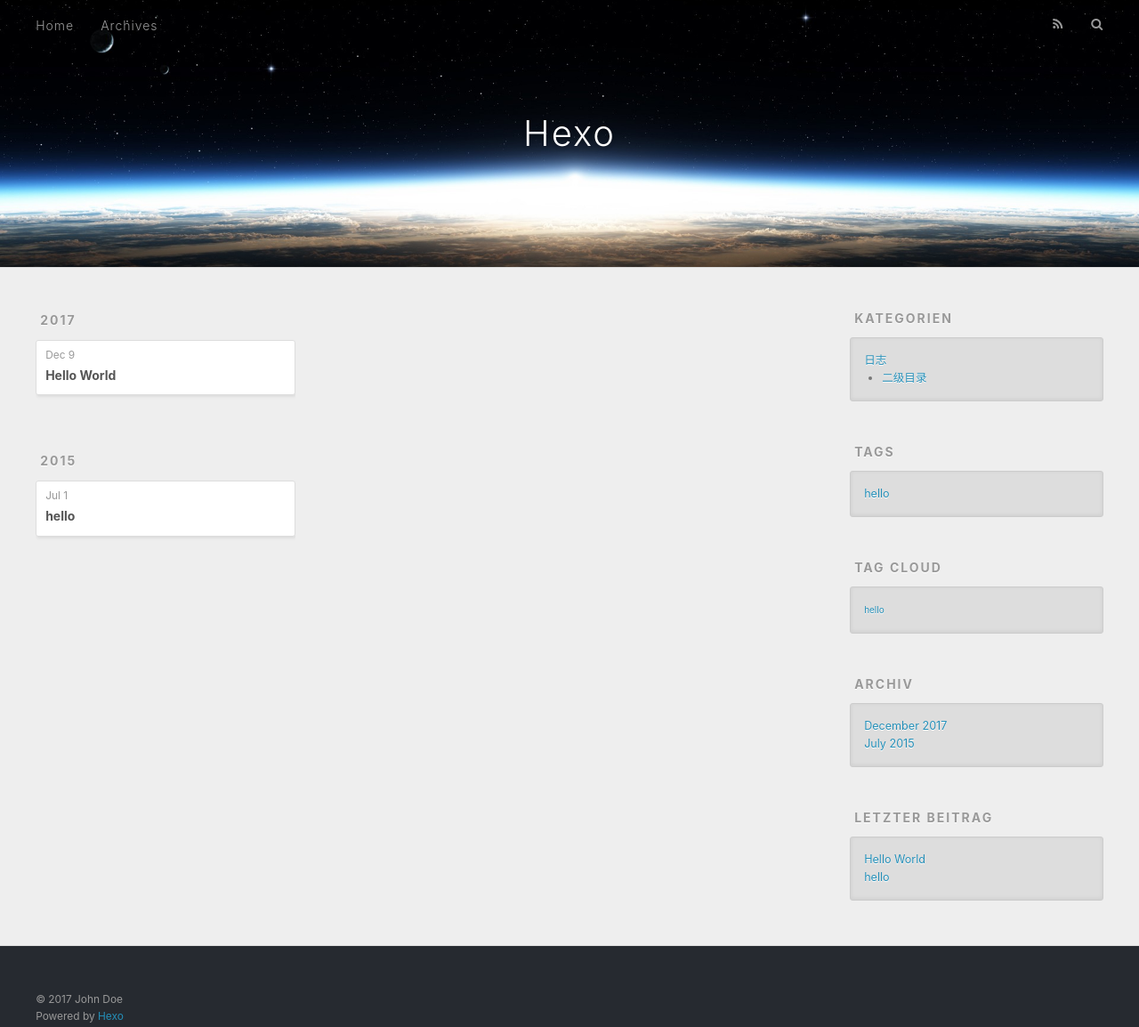
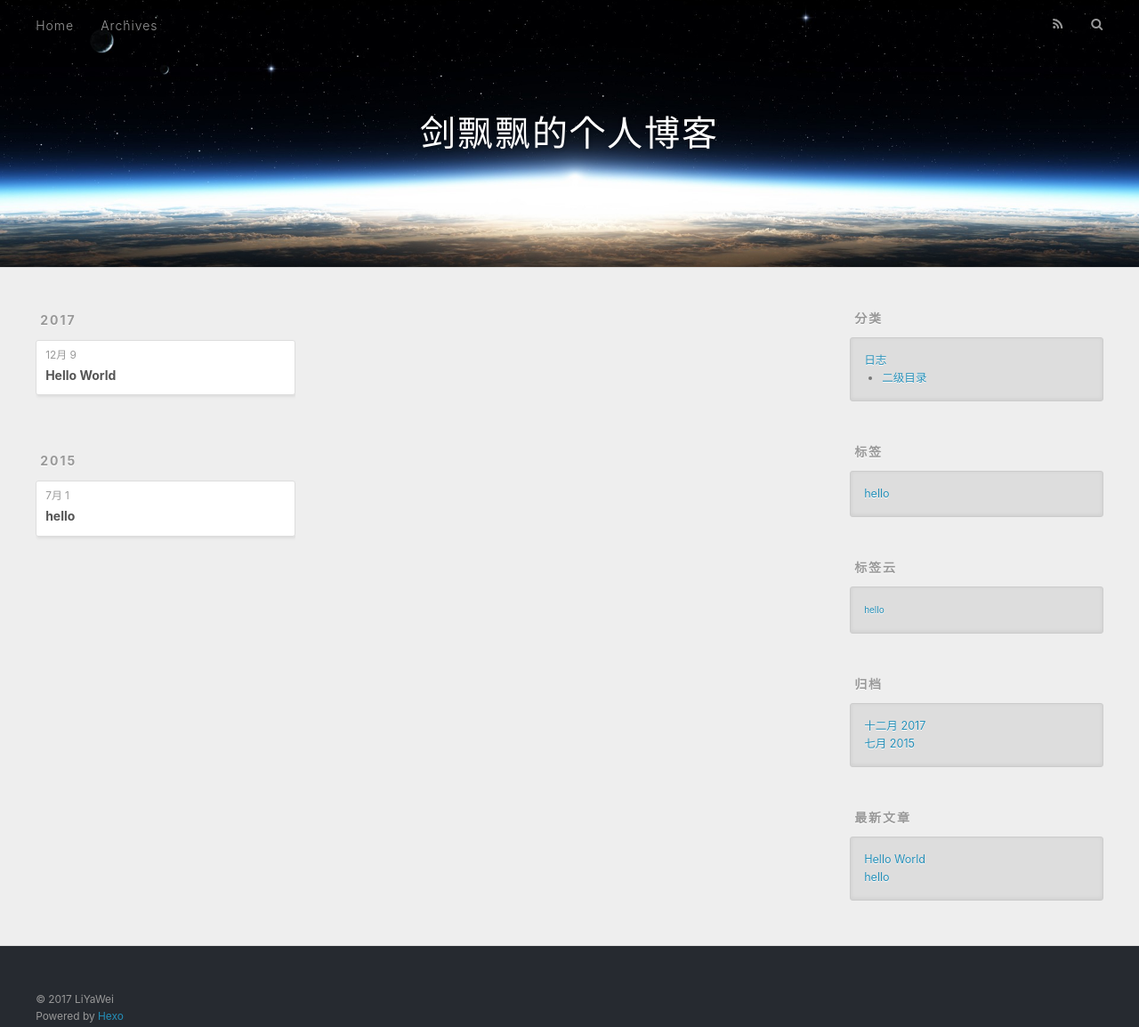
Before and after one commit to aweew/blog, a plain HTML site: page archives/index.html in a window 1280 px wide. Shown: the whole page at 89% size. Drawn offline with nearby package versions, Linux system fonts and the light colour scheme.

Commit message:
Site updated: 2017-12-09 15:39:37

```diff
--- a/archives/index.html
+++ b/archives/index.html
@@ -5,16 +5,20 @@
 
 
 
-  <title>Archiv | Hexo</title>
+  <title>归档 | 剑飘飘的个人博客</title>
   <meta name="viewport" content="width=device-width, initial-scale=1, maximum-scale=1">
-  <meta property="og:type" content="website">
-<meta property="og:title" content="Hexo">
-<meta property="og:url" content="http://yoursite.com/archives/index.html">
-<meta property="og:site_name" content="Hexo">
+  <meta name="description" content="站的更高，才能看的更远">
+<meta property="og:type" content="website">
+<meta property="og:title" content="剑飘飘的个人博客">
+<meta property="og:url" content="http://liyawei811.github.io/archives/index.html">
+<meta property="og:site_name" content="剑飘飘的个人博客">
+<meta property="og:description" content="站的更高，才能看的更远">
+<meta property="og:locale" content="zh-CN">
 <meta name="twitter:card" content="summary">
-<meta name="twitter:title" content="Hexo">
+<meta name="twitter:title" content="剑飘飘的个人博客">
+<meta name="twitter:description" content="站的更高，才能看的更远">
 
-    <link rel="alternate" href="/atom.xml" title="Hexo" type="application/atom+xml">
+    <link rel="alternate" href="/atom.xml" title="剑飘飘的个人博客" type="application/atom+xml">
 
 
     <link rel="icon" href="/favicon.png">
@@ -33,7 +37,7 @@
   <div id="header-outer" class="outer">
     <div id="header-title" class="inner">
       <h1 id="logo-wrap">
-        <a href="/" id="logo">Hexo</a>
+        <a href="/" id="logo">剑飘飘的个人博客</a>
       </h1>
 
     </div>
@@ -50,10 +54,10 @@
 
           <a id="nav-rss-link" class="nav-icon" href="/atom.xml" title="RSS Feed"></a>
 
-        <a id="nav-search-btn" class="nav-icon" title="Suche"></a>
+        <a id="nav-search-btn" class="nav-icon" title="搜索"></a>
       </nav>
       <div id="search-form-wrap">
-        <form action="//google.com/search" method="get" accept-charset="UTF-8" class="search-form"><input type="search" name="q" class="search-form-input" placeholder="Search"><button type="submit" class="search-form-submit">&#xF002;</button><input type="hidden" name="sitesearch" value="http://yoursite.com"></form>
+        <form action="//google.com/search" method="get" accept-charset="UTF-8" class="search-form"><input type="search" name="q" class="search-form-input" placeholder="Search"><button type="submit" class="search-form-submit">&#xF002;</button><input type="hidden" name="sitesearch" value="http://liyawei811.github.io"></form>
       </div>
     </div>
   </div>
@@ -76,7 +80,7 @@
   <div class="archive-article-inner">
     <header class="archive-article-header">
       <a href="/2017/12/09/hello-world/" class="archive-article-date">
-  <time datetime="2017-12-09T06:43:10.335Z" itemprop="datePublished">Dec 9</time>
+  <time datetime="2017-12-09T06:43:10.335Z" itemprop="datePublished">12月 9</time>
 </a>
 
 
@@ -105,7 +109,7 @@
   <div class="archive-article-inner">
     <header class="archive-article-header">
       <a href="/2015/07/01/hello-hexo/" class="archive-article-date">
-  <time datetime="2015-07-01T14:37:23.000Z" itemprop="datePublished">Jul 1</time>
+  <time datetime="2015-07-01T14:37:23.000Z" itemprop="datePublished">7月 1</time>
 </a>
 
 
@@ -129,7 +133,7 @@
 
 
   <div class="widget-wrap">
-    <h3 class="widget-title">Kategorien</h3>
+    <h3 class="widget-title">分类</h3>
     <div class="widget">
       <ul class="category-list"><li class="category-list-item"><a class="category-list-link" href="/categories/日志/">日志</a><ul class="category-list-child"><li class="category-list-item"><a class="category-list-link" href="/categories/日志/二级目录/">二级目录</a></li></ul></li></ul>
     </div>
@@ -139,7 +143,7 @@
 
 
   <div class="widget-wrap">
-    <h3 class="widget-title">Tags</h3>
+    <h3 class="widget-title">标签</h3>
     <div class="widget">
       <ul class="tag-list"><li class="tag-list-item"><a class="tag-list-link" href="/tags/hello/">hello</a></li></ul>
     </div>
@@ -149,7 +153,7 @@
 
 
   <div class="widget-wrap">
-    <h3 class="widget-title">Tag Cloud</h3>
+    <h3 class="widget-title">标签云</h3>
     <div class="widget tagcloud">
       <a href="/tags/hello/" style="font-size: 10px;">hello</a>
     </div>
@@ -158,9 +162,9 @@
 
 
   <div class="widget-wrap">
-    <h3 class="widget-title">Archiv</h3>
+    <h3 class="widget-title">归档</h3>
     <div class="widget">
-      <ul class="archive-list"><li class="archive-list-item"><a class="archive-list-link" href="/archives/2017/12/">December 2017</a></li><li class="archive-list-item"><a class="archive-list-link" href="/archives/2015/07/">July 2015</a></li></ul>
+      <ul class="archive-list"><li class="archive-list-item"><a class="archive-list-link" href="/archives/2017/12/">十二月 2017</a></li><li class="archive-list-item"><a class="archive-list-link" href="/archives/2015/07/">七月 2015</a></li></ul>
     </div>
   </div>
 
@@ -168,7 +172,7 @@
 
 
   <div class="widget-wrap">
-    <h3 class="widget-title">letzter Beitrag</h3>
+    <h3 class="widget-title">最新文章</h3>
     <div class="widget">
       <ul>
 
@@ -192,7 +196,7 @@
 
   <div class="outer">
     <div id="footer-info" class="inner">
-      &copy; 2017 John Doe<br>
+      &copy; 2017 LiYaWei<br>
       Powered by <a href="http://hexo.io/" target="_blank">Hexo</a>
     </div>
   </div>
```
Also changed, not shown: 2015/07/01/hello-hexo/index.html (+17 -16 lines), 2017/12/09/hello-world/index.html (+17 -16 lines), archives/2015/07/index.html (+22 -18 lines), archives/2015/index.html (+22 -18 lines), archives/2017/12/index.html (+22 -18 lines), archives/2017/index.html (+22 -18 lines), categories/日志/index.html (+22 -18 lines), categories/日志/二级目录/index.html (+22 -18 lines), index.html (+23 -19 lines), tags/hello/index.html (+22 -18 lines).
